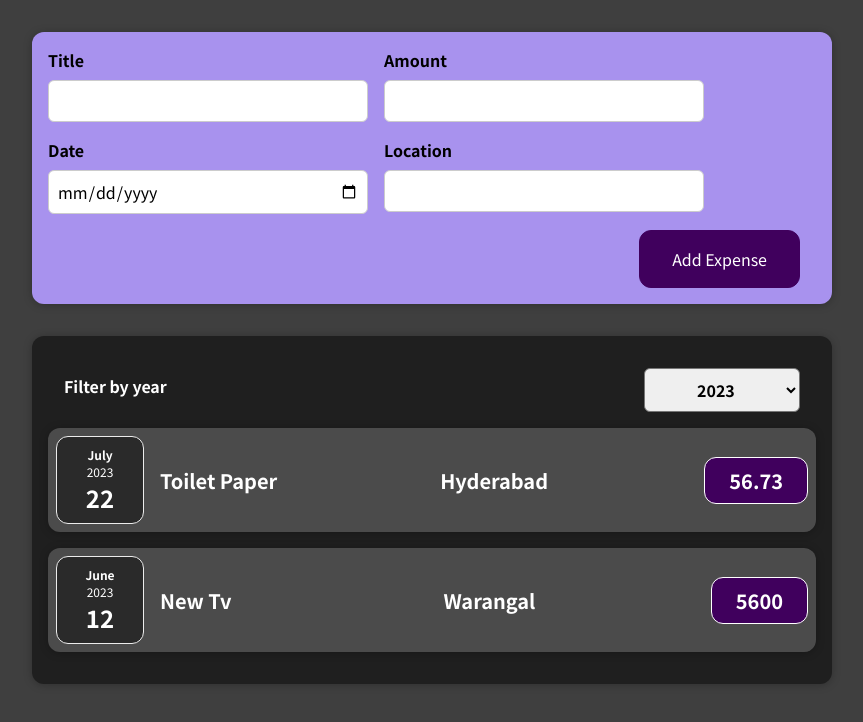
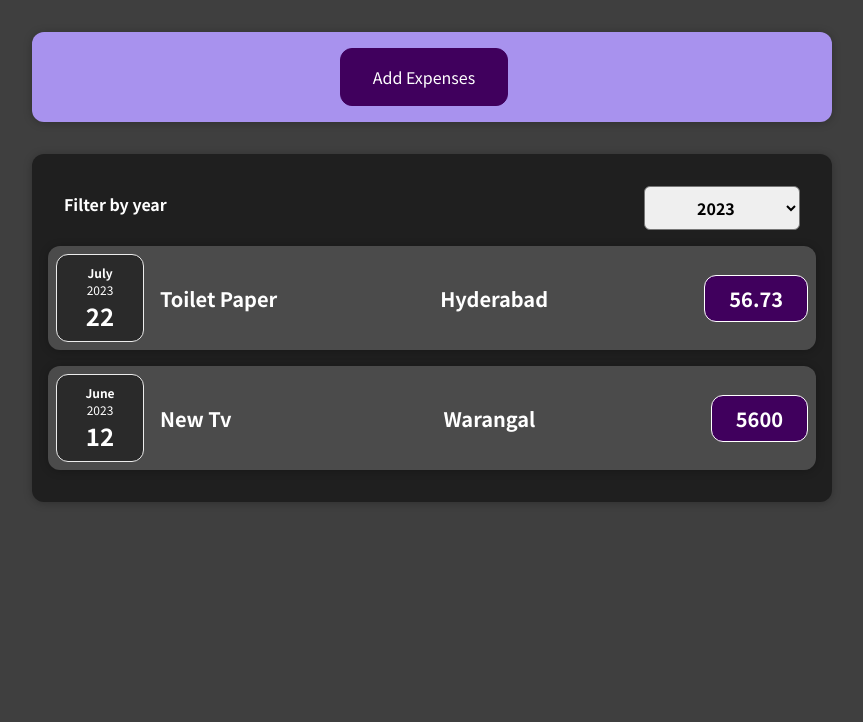
Before and after one commit to navadeep1012/ExpenseTracker, a React (Create React App) app: page / in a window 1280 px wide. Shown: the top 722 px of the page, without its empty margins (208-1071 px from the left). Built offline with nearby package versions, Linux system fonts and the light colour scheme.

Commit message:
condtional rendering and adding cancel button to the form

```diff
--- a/src/components/NewExpense/ExpenseForm.css
+++ b/src/components/NewExpense/ExpenseForm.css
@@ -4,6 +4,14 @@
   gap: 1rem;
   margin-bottom: 1rem;
   text-align: left;
+}
+.new-expense__controls_dummy {
+  display: flex;
+  flex-wrap: wrap;
+  gap: 1rem;
+  margin-bottom: 1rem;
+  text-align: center;
+  align-items: center;
 }
 
 .new-expense__control label {
--- a/src/components/NewExpense/ExpenseForm.js
+++ b/src/components/NewExpense/ExpenseForm.js
@@ -81,6 +81,7 @@
   };
 
     return (
+
         <form onSubmit={submitHandler}>
           <div className="new-expense__controls">
             <div className="new-expense__control">
@@ -98,7 +99,12 @@
             </div>
             <div className="new-expense__control">
               <label> Date</label>
-            <input type="date" min="2019-01-01" max="2023-12-31" onChange={dateChangeHandler} />
+              <input
+                type="date"
+                min="2019-01-01"
+                max="2023-12-31"
+                onChange={dateChangeHandler}
+              />
             </div>
             <div className="new-expense__control">
               <label> Location </label>
@@ -106,9 +112,11 @@
             </div>
           </div>
           <div className="new-expense__actions">
+            <button type="button" onClick={props.onCancel}>Cancel</button>
             <button type="submit">Add Expense</button>
           </div>
         </form>
+
     );
 
 };
--- a/src/components/NewExpense/NewExpense.js
+++ b/src/components/NewExpense/NewExpense.js
@@ -1,21 +1,42 @@
-import React from "react";
+import React,{useState} from "react";
 
 import ExpenseForm from "./ExpenseForm";
 import './NewExpense.css';
 
 const NewExpense = (props) =>{
+  const[isEditing, setIsEditing] = useState(false)
 
     const saveExpenseDataHandler = (enteredExpenseData) => {
       const expenseData = {
         ...enteredExpenseData,
         id: Math.random().toString(),
       };
-      props.onAddExpense(expenseData);
+      props.onAddExpense(expenseData)
+        setIsEditing(false);
+
+    };
+    const startEditingHandler = () =>{
+      setIsEditing(true)
+    }
+    const stopEditingHandler = () => {
+      setIsEditing(false);
     };
 
     return (
       <div className="new-expense">
-        <ExpenseForm onSaveExpenseData={saveExpenseDataHandler} />
+        {
+          (!isEditing &&
+            <button onClick={startEditingHandler}>Add Expenses</button>
+          )
+        }
+
+
+        {isEditing && (
+          <ExpenseForm
+           onSaveExpenseData={saveExpenseDataHandler}
+           onCancel = {stopEditingHandler}
+          />
+        )}
       </div>
     );
 
```
Lines whose indentation alone changed are shown as unchanged.
